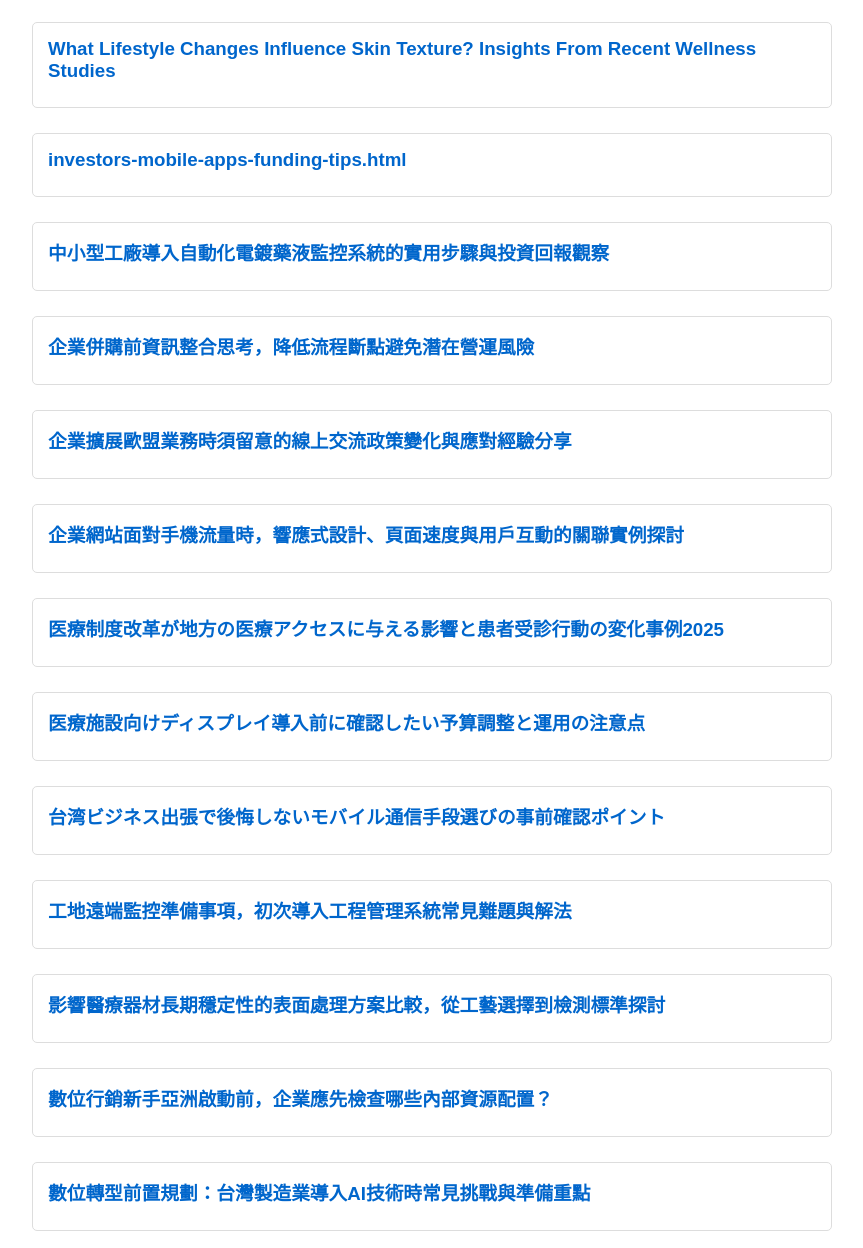
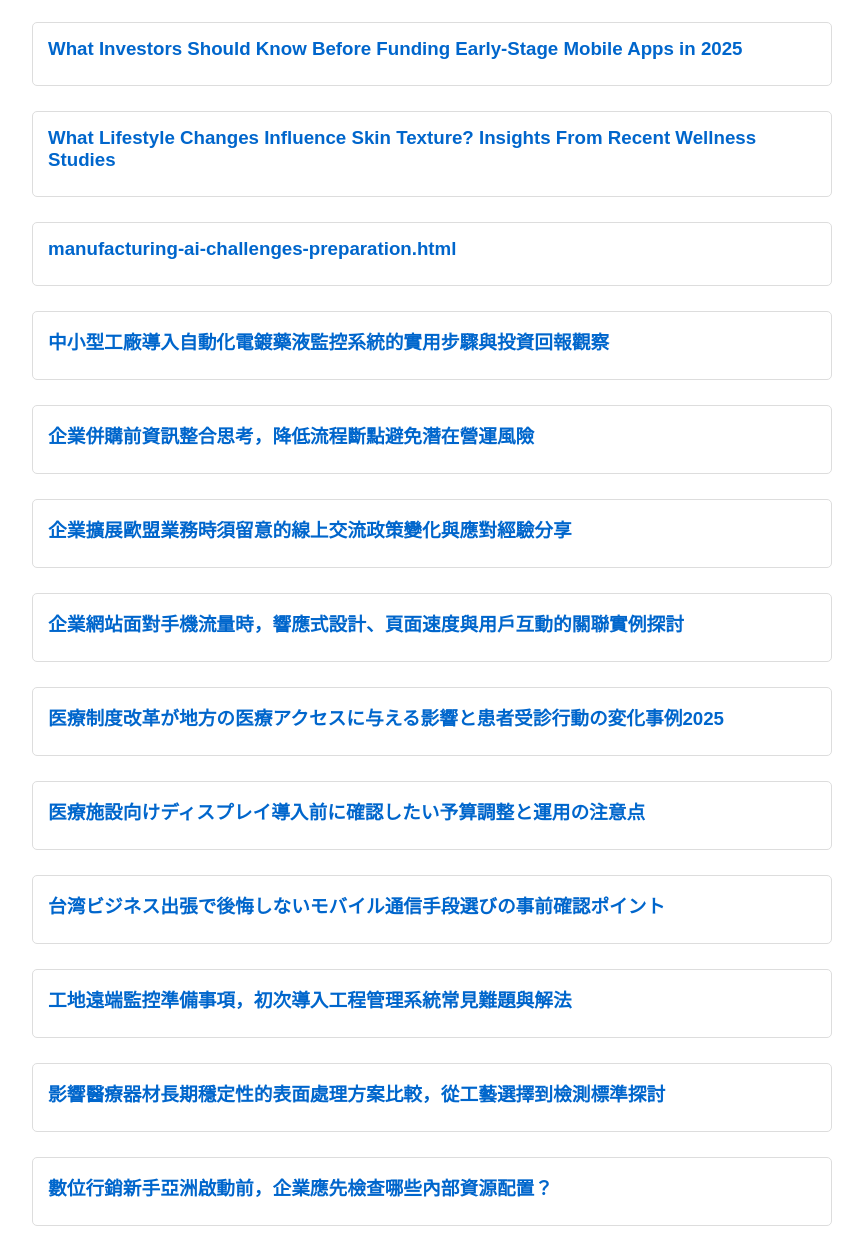
Before and after one commit to kantti05/kantti05.github.io, a plain HTML site: page index.html in a window 1280 px wide. Shown: the part 855-2103 px from the top of the page, without its empty margins (208-1071 px from the left). Drawn offline with Linux system fonts and the light colour scheme.

Commit message:
自動更新 Index.html - 文章目錄（包含Gist）

```diff
--- a/index.html
+++ b/index.html
@@ -49,10 +49,13 @@
             <h3><a href="react-extension-import-options-comparison.html">React拡張機能導入の選択肢とは？最新比較視点とチームコラボの実用的変化を解説</a></h3>
         </div>
         <div class="article-item">
+            <h3><a href="investors-mobile-apps-funding-tips.html">What Investors Should Know Before Funding Early-Stage Mobile Apps in 2025</a></h3>
+        </div>
+        <div class="article-item">
             <h3><a href="skin-texture-wellness-studies-insights.html">What Lifestyle Changes Influence Skin Texture? Insights From Recent Wellness Studies</a></h3>
         </div>
         <div class="article-item">
-            <h3><a href="investors-mobile-apps-funding-tips.html">investors-mobile-apps-funding-tips.html</a></h3>
+            <h3><a href="manufacturing-ai-challenges-preparation.html">manufacturing-ai-challenges-preparation.html</a></h3>
         </div>
         <div class="article-item">
             <h3><a href="automated-plating-solution-implementation.html">中小型工廠導入自動化電鍍藥液監控系統的實用步驟與投資回報觀察</a></h3>
@@ -83,9 +86,6 @@
         </div>
         <div class="article-item">
             <h3><a href="digital-marketing-resources-checklist.html">數位行銷新手亞洲啟動前，企業應先檢查哪些內部資源配置？</a></h3>
-        </div>
-        <div class="article-item">
-            <h3><a href="manufacturing-ai-challenges-preparation.html">數位轉型前置規劃：台灣製造業導入AI技術時常見挑戰與準備重點</a></h3>
         </div>
         <div class="article-item">
             <h3><a href="title-tag-preparation-tips.html">標題標籤設定前常見疑問，避免SEO失分的準備重點</a></h3>
@@ -244,7 +244,7 @@
     </div>
 
     <div class="footer">
-        <p>Total 60 items (30 articles, 30 gists) | Last updated: 2026-11-19 09:01:46</p>
+        <p>Total 60 items (30 articles, 30 gists) | Last updated: 2026-11-20 09:01:57</p>
     </div>
 </body>
 </html>
```
